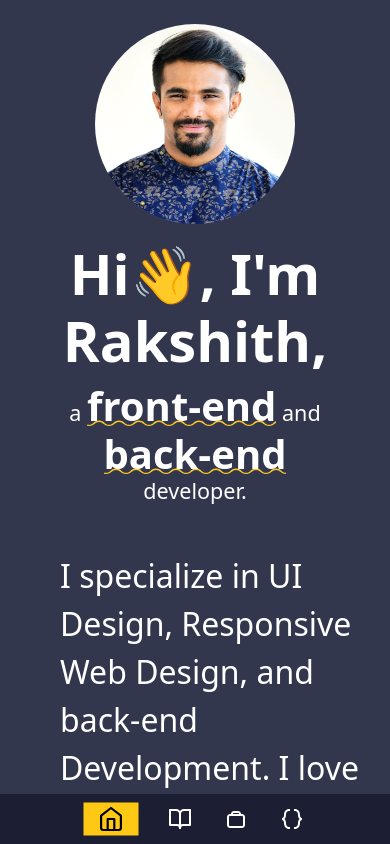
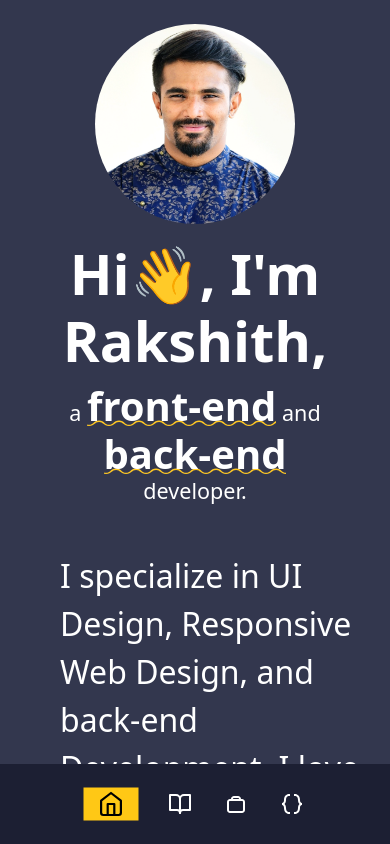
Before and after one commit to Rakgowda/portfolio, a Next.js app: page / in a window 390 px wide. Built offline with nearby package versions, Linux system fonts and the light colour scheme; a web font is replaced by a local one.

Commit message:
bottom nav bar

```diff
--- a/styles/Layout.module.css
+++ b/styles/Layout.module.css
@@ -61,12 +61,12 @@ scrollbar-width: none;  /* Firefox */
 
     @media screen and (min-width: 0px) and (max-width: 750px) {
         .rightNav{
-            position: absolute;
+            position: fixed;
             /* right: 0px; */
             /* height: 100%; */
             overflow: hidden;
             bottom: 0px;
-            height: 50px;
+            height: 80px;
             width: 100%;
 
         }
```
